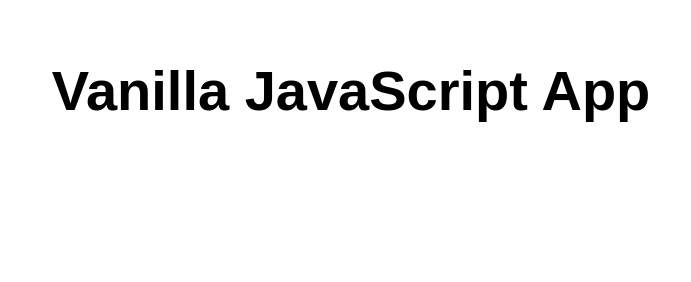
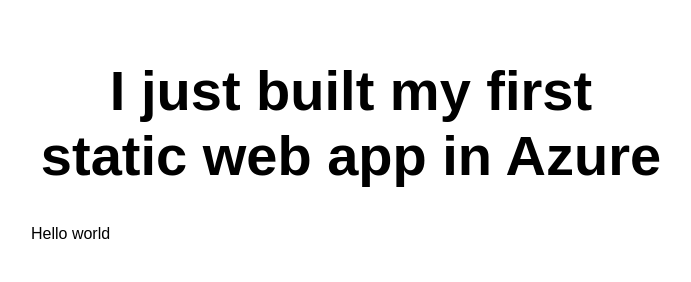
Before and after one commit to Jaelenn/First-Static-Web-App, a website: page src/index.html in a window 1280 px wide. Shown: the whole page, without its empty margins (289-980 px from the left). Drawn offline with Linux system fonts and the light colour scheme.

Commit message:
Update index.html

```diff
--- a/src/index.html
+++ b/src/index.html
@@ -5,12 +5,13 @@
   <meta charset="UTF-8">
   <meta name="viewport" content="width=device-width, initial-scale=1.0">
   <link rel="stylesheet" href="styles.css">
-  <title>Vanilla JavaScript App</title>
+  <title>First App</title>
 </head>
 
 <body>
   <main>
-    <h1>Vanilla JavaScript App</h1>
+    <h1>I just built my first static web app in Azure </h1>
+    <p>Hello world</p>
   </main>
 </body>
 
```
